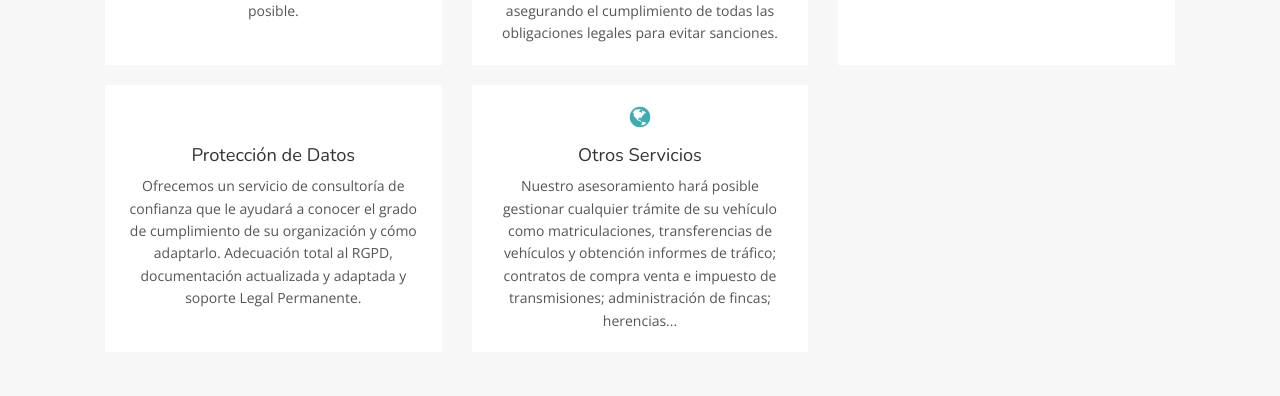
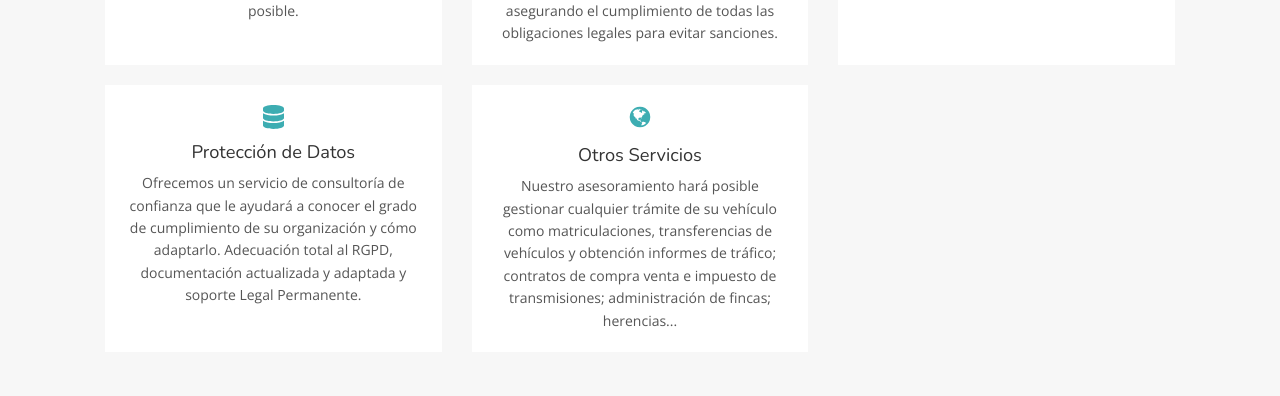
Before and after one commit to MpCity/MpCity.github.io, a Jekyll site: the page built from index.html, in a window 1280 px wide and 900 px high, scrolled down 1647 px. Shown: the part 155-551 px from the top of the window. Built offline with Jekyll 4.4.1, drawn with Linux system fonts in a browser that asks for light colours.

Commit message:
Added Icons

```diff
--- a/_data/treatments.yml
+++ b/_data/treatments.yml
@@ -10,7 +10,7 @@
   title: Asesoría Contable
   description: Efectuamos la contabilidad general de la empresa, proveedores, clientes, cobros, pagos, cuentas anuales...  satisfaciendo las normativas legales actuales.
 
-- icon: fa-database
+- icon: fas fa-database
   title: Protección de Datos
   description: Ofrecemos un servicio de consultoría de confianza que le ayudará a conocer el grado de cumplimiento de su organización y cómo adaptarlo. Adecuación total al RGPD, documentación actualizada y adaptada y soporte Legal Permanente.
 
--- a/_includes/header.html
+++ b/_includes/header.html
@@ -1,5 +1,5 @@
 <!-- Start Header -->
-<link rel="stylesheet" href="https://use.fontawesome.com/releases/v5.7.2/css/all.css" integrity="sha384-fnmOCqbTlWIlj8LyTjo7mOUStjsKC4pOpQbqyi7RrhN7udi9RwhKkMHpvLbHG9Sr" crossorigin="anonymous">
+<script defer src="https://use.fontawesome.com/releases/v5.7.2/js/all.js" integrity="sha384-0pzryjIRos8mFBWMzSSZApWtPl/5++eIfzYmTgBBmXYdhvxPc+XcFEk+zJwDgWbP" crossorigin="anonymous"></script>
 
 <nav class="navbar navbar-default navbar-fixed-top">
     <div class="container-fluid">
```
